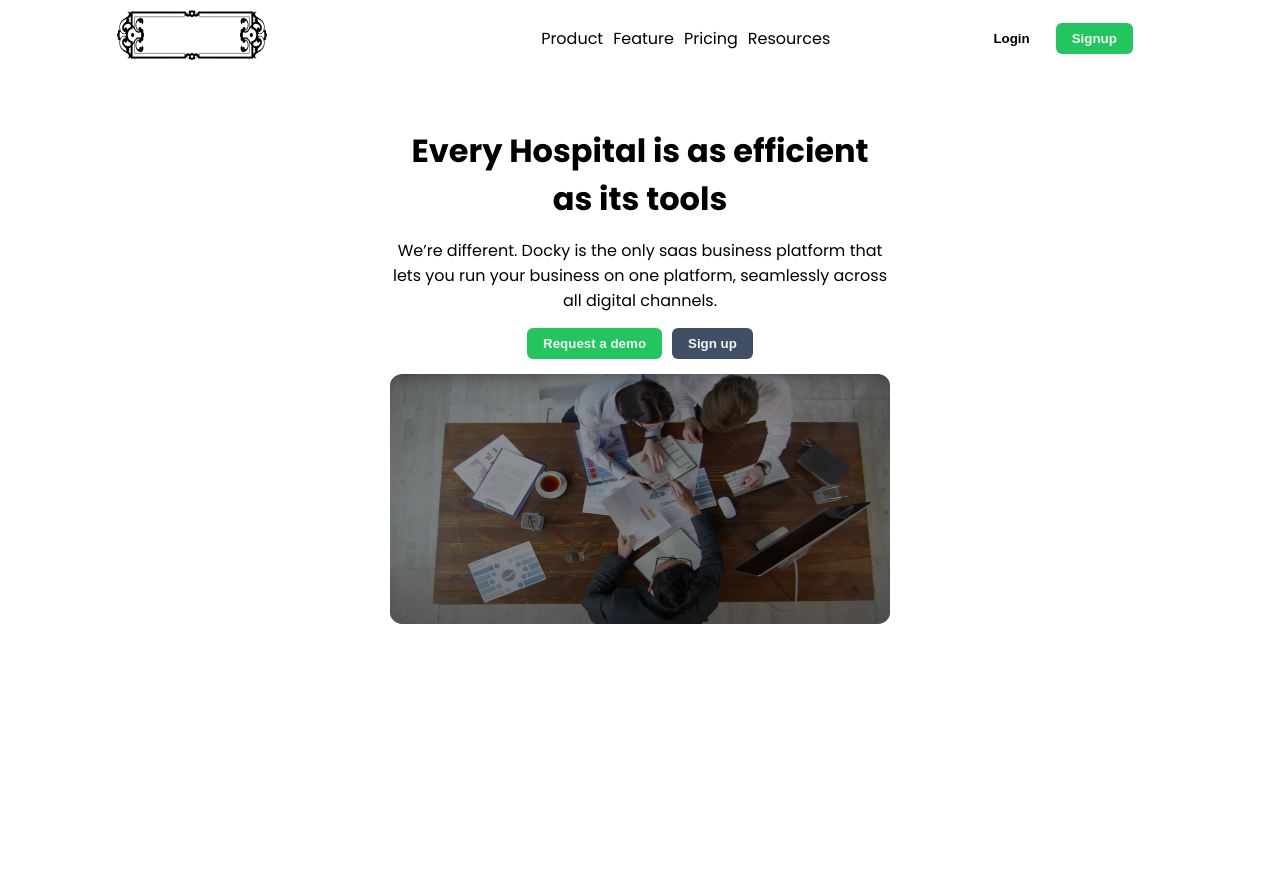
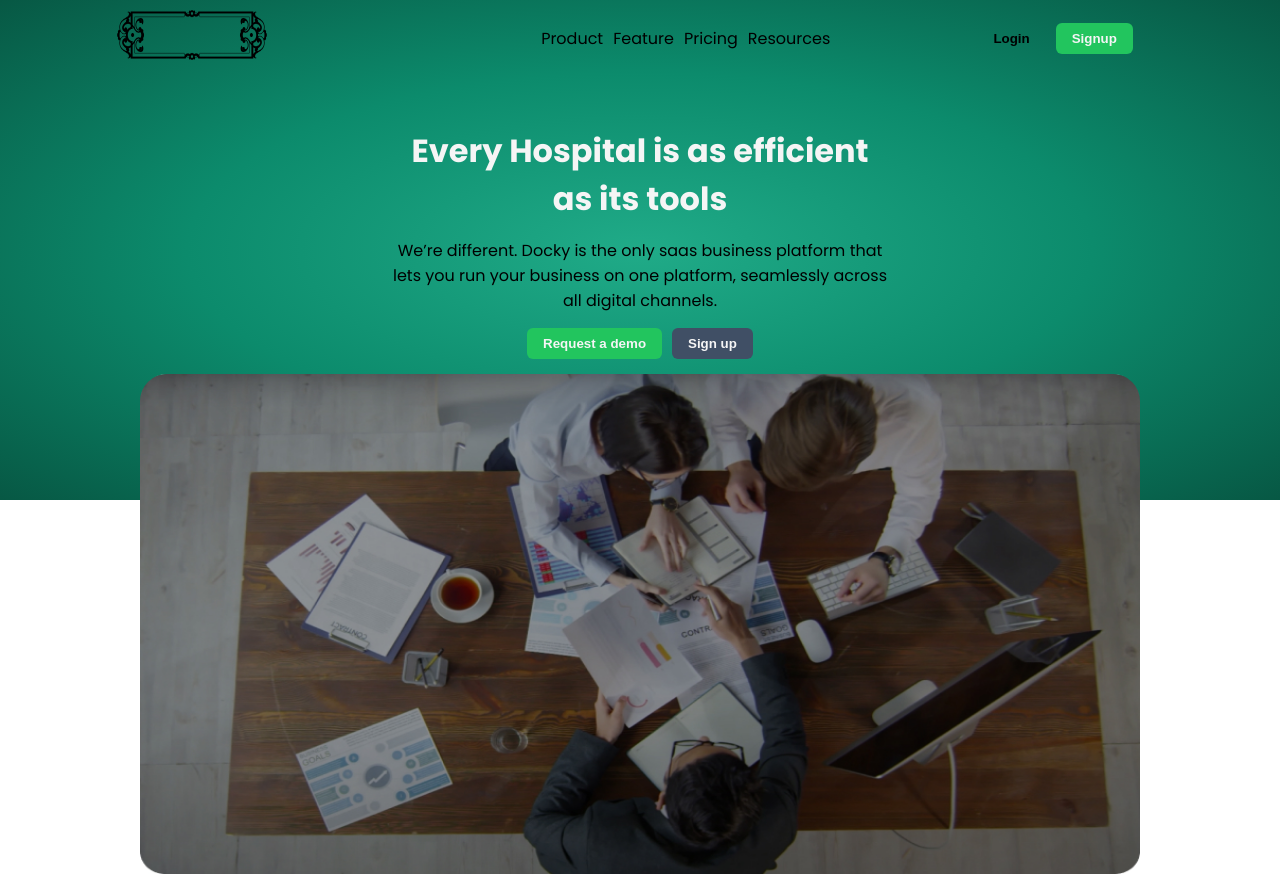
Before and after one commit to UchihaDSenju/docky-flypat, a React (Vite) app: page / in a window 1280 px wide. Before the commit the page ends 800 px from the top, so only its background shows below. Built offline with nearby package versions, Linux system fonts and the light colour scheme.

Commit message:
header completed

```diff
--- a/src/App.css
+++ b/src/App.css
@@ -0,0 +1,5 @@
+.header-container{
+    background: #20ab88;
+    height: 500px;
+    background: radial-gradient(#20ab88, #0c8b6c, #075844);
+}
--- a/src/App.tsx
+++ b/src/App.tsx
@@ -6,7 +6,7 @@ function App() {
 
   return (
     <>
-      <div>
+      <div className='header-container'>
         <Navbar />
         <Desc />
       </div>
--- a/src/components/desc.tsx
+++ b/src/components/desc.tsx
@@ -22,7 +22,7 @@ function Desc() {
                 Sign up
             </button>
         </div>
-        <div>
+        <div className='desc-video'>
             <img src={video} alt="" />
         </div>
     </div>
--- a/src/index.css
+++ b/src/index.css
@@ -8,7 +8,6 @@
 body{
   min-height: 100vh;
   width: 100vw;
-  overflow: hidden;
   font-family: 'Poppins', sans-serif;
 }
 button{
--- a/src/styles/desc.css
+++ b/src/styles/desc.css
@@ -8,6 +8,9 @@
 }
 .desc-heading h1, .desc-content p{
     text-align: center;
+}
+.desc-heading h1{
+    color: whitesmoke;
 }
 .request-btn{
     background-color: #22C55E;
@@ -22,6 +25,10 @@
     margin-bottom: 15px;
 }
 .desc-container img{
-    width: 500px;
-    height: 250px;
+    width: 1000px;
+    height: 500px;
 }
+.desc-video{
+    border-radius: 27px;
+    overflow: hidden;
+}
```
